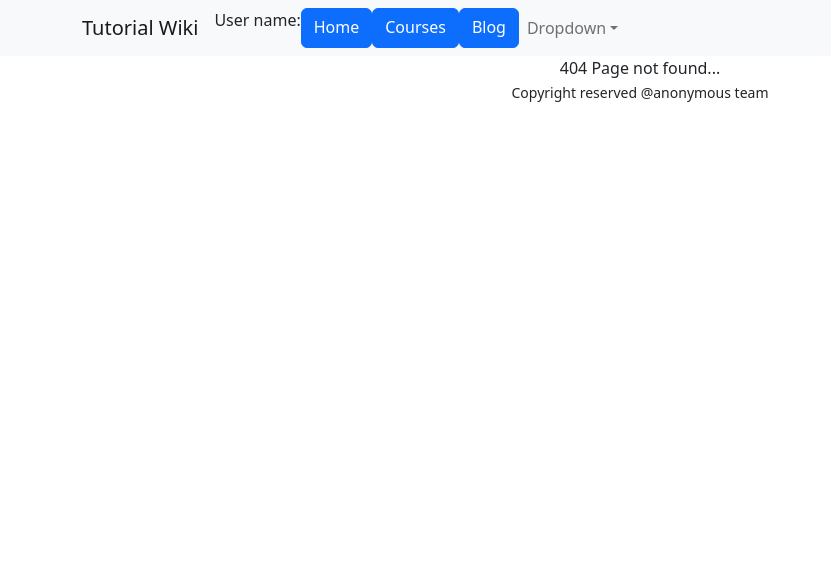
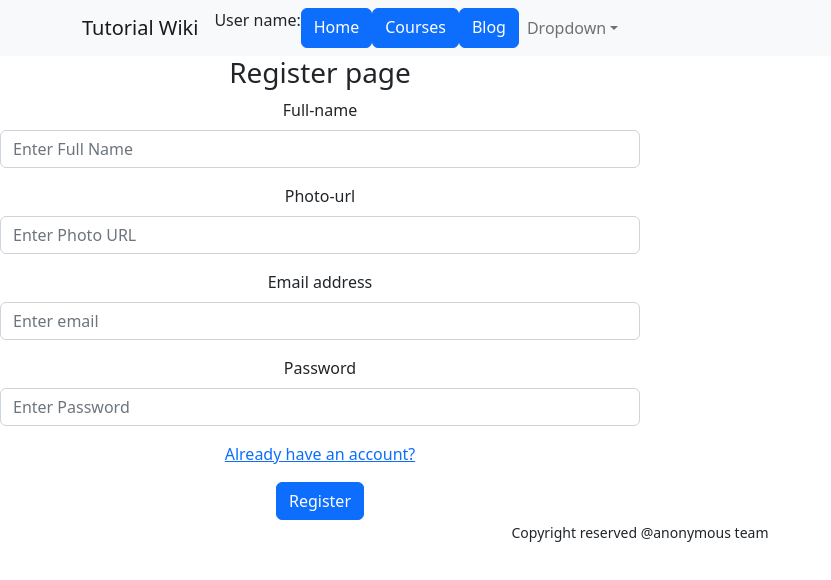
Before and after one commit to Ifazo/learning-platform-client, a React (Create React App) app: page /register in a window 1280 px wide. Before the commit this address had no page. Shown: the top 580 px of the page, without its empty margins (0-831 px from the left). Built offline with nearby package versions, Linux system fonts and the light colour scheme.

Commit message:
register form done

```diff
--- a/src/components/Cards.js
+++ b/src/components/Cards.js
@@ -3,7 +3,7 @@ import Button from 'react-bootstrap/Button';
 import Card from 'react-bootstrap/Card';
 
 const Cards = (item) => {
-console.log(item);
+// console.log(item);
     return (
         <Card style={{ width: '18rem' }}>
             <Card.Img variant="top" src={item.item.logo} />
--- a/src/components/Courses.js
+++ b/src/components/Courses.js
@@ -1,14 +1,18 @@
 import React from 'react';
 import { useLoaderData } from 'react-router-dom';
+import Cards from './Cards';
 
 const Courses = () => {
 
-    const topic = useLoaderData();
-    // console.log(topic);
+    const data = useLoaderData();
+    console.log(data);
 
     return (
         <div>
             <h3>Courses page</h3>
+            {
+                data.map(item => <Cards key={data.id} item={item}></Cards>
+            )}
         </div>
     );
 };
--- a/src/components/Header.js
+++ b/src/components/Header.js
@@ -71,7 +71,8 @@ const Header = () => {
                 <Link className='btn btn-primary' to="/courses">Courses</Link>
                 <Link className='btn btn-primary' to="/blog">Blog</Link>
             <NavDropdown title="Dropdown" id="basic-nav-dropdown">
-                  <Link className='btn btn-primary' to="/login">Register/Sign-in</Link>
+                  <Link className='btn btn-primary' to="/login">Sign-in</Link>
+                  <Link className='btn btn-primary' to="/register">Register</Link>
 
                   {user.uid ?
                     <button className='btn btn-primary' onClick={handleSignOut}>Sign Out</button> :
--- a/src/components/Home.js
+++ b/src/components/Home.js
@@ -5,14 +5,14 @@ import Cards from './Cards';
 const Home = () => {
 
     const data = useLoaderData();
-    console.log(data);
+    // console.log(data);
 
     return (
         <div>
             <h5>Home Page</h5>
             {
-                data.map((item) => <Cards key={data.id} item={item}></Cards>
-                )}
+            data.map((item) => <Cards key={data.id} item={item}></Cards>
+            )}
         </div>
     );
 };
--- a/src/components/Login.js
+++ b/src/components/Login.js
@@ -3,6 +3,7 @@ import Button from 'react-bootstrap/Button';
 import Form from 'react-bootstrap/Form';
 import { createUserWithEmailAndPassword, getAuth } from 'firebase/auth';
 import app from '../firebase/firebaseConfig'
+import { Link } from 'react-router-dom';
 
 const auth = getAuth(app);
 
@@ -13,14 +14,6 @@ const Login = () => {
     const email = event.target.email.value;
     const password = event.target.password.value;
     console.log(email, password);
-    createUserWithEmailAndPassword(auth, email, password)
-      .then(result => {
-        const user = result.user;
-        console.log(user);
-      })
-      .catch(error => {
-      console.log(error);
-    })
   }
 
   return (
@@ -37,7 +30,7 @@ const Login = () => {
           <Form.Control type="password" name='password' placeholder="Password" />
         </Form.Group>
         <Form.Group className="mb-3" controlId="formBasicCheckbox">
-        <Form.Check type="checkbox" label="Check me out" />
+          <Link to='/register'>Don't have an account?</Link>
         </Form.Group>
         <Button variant="primary" type="submit">
           Log In
--- /dev/null
+++ b/src/components/Register.js
@@ -0,0 +1,74 @@
+import React, { useState } from 'react';
+import Button from 'react-bootstrap/Button';
+import Form from 'react-bootstrap/Form';
+import { createUserWithEmailAndPassword, getAuth } from 'firebase/auth';
+import app from '../firebase/firebaseConfig'
+import { Link } from 'react-router-dom';
+
+const auth = getAuth(app);
+
+const Register = () => {
+
+    const [passwordError, setPasswordError] = useState('');
+    const [success, setSuccess] = useState(false);
+
+    const handleRegister = (event) => {
+        event.preventDefault();
+        setSuccess(false);
+
+
+        const form = event.target;
+        const name = form.name.value;
+        const text = form.text.value;
+        const email = form.email.value;
+        const password = form.password.value;
+        console.log(name, text, email, password);
+
+        createUserWithEmailAndPassword(auth, email, password)
+            .then(result => {
+                const user = result.user;
+                console.log(user);
+                setSuccess(true);
+                form.reset();
+            })
+            .catch(error => {
+                console.error(error);
+                setPasswordError(error.message);
+            })
+    }
+
+    return (
+        <div className='w-50 text-center'>
+            <h3>Register page</h3>
+            <Form onSubmit={handleRegister}>
+                <Form.Group className="mb-3" controlId="formBasicEmail">
+                    <Form.Label>Full-name</Form.Label>
+                    <Form.Control type="text" name="name" placeholder="Enter Full Name" required />
+                </Form.Group>
+                <Form.Group className="mb-3" controlId="formBasicEmail">
+                    <Form.Label>Photo-url</Form.Label>
+                    <Form.Control type="text" name="text" placeholder="Enter Photo URL" />
+                </Form.Group>
+                <Form.Group className="mb-3" controlId="formBasicEmail">
+                    <Form.Label>Email address</Form.Label>
+                    <Form.Control type="email" name="email" placeholder="Enter email" required />
+                </Form.Group>
+                <Form.Group className="mb-3" controlId="formBasicPassword">
+                    <Form.Label>Password</Form.Label>
+                    <Form.Control type="password" name='password' placeholder="Enter Password" required />
+                </Form.Group>
+                <Form.Group className="mb-3" controlId="formBasicCheckbox">
+                    <Link to='/login'>Already have an account?</Link>
+                </Form.Group>
+
+                <p className='text-danger'>{passwordError}</p>
+                {success && <p className='text-success'>User Created Successfully.</p>}
+                <Button variant="primary" type="submit">
+                    Register
+                </Button>
+            </Form>
+        </div>
+    );
+};
+
+export default Register;
--- a/src/routes/Routes.js
+++ b/src/routes/Routes.js
@@ -5,6 +5,7 @@ import Courses from "../components/Courses";
 import Errorpage from "../components/Errorpage";
 import Home from '../components/Home';
 import Login from "../components/Login";
+import Register from '../components/Register';
 import Main from "../outlet/Main";
 
 
@@ -28,6 +29,10 @@ export const routes = createBrowserRouter([
                 element: <Login></Login>
             },
             {
+                path: "/register",
+                element: <Register></Register>
+            },
+            {
                 path: "/blog",
                 element: <Blog></Blog>
             },
```
Also changed, not shown: src/components/CardDetails.js (added, +17 -0 lines), src/fakeDB/fakedata.json (deleted, +0 -32 lines). Lines whose indentation alone changed are shown as unchanged.
